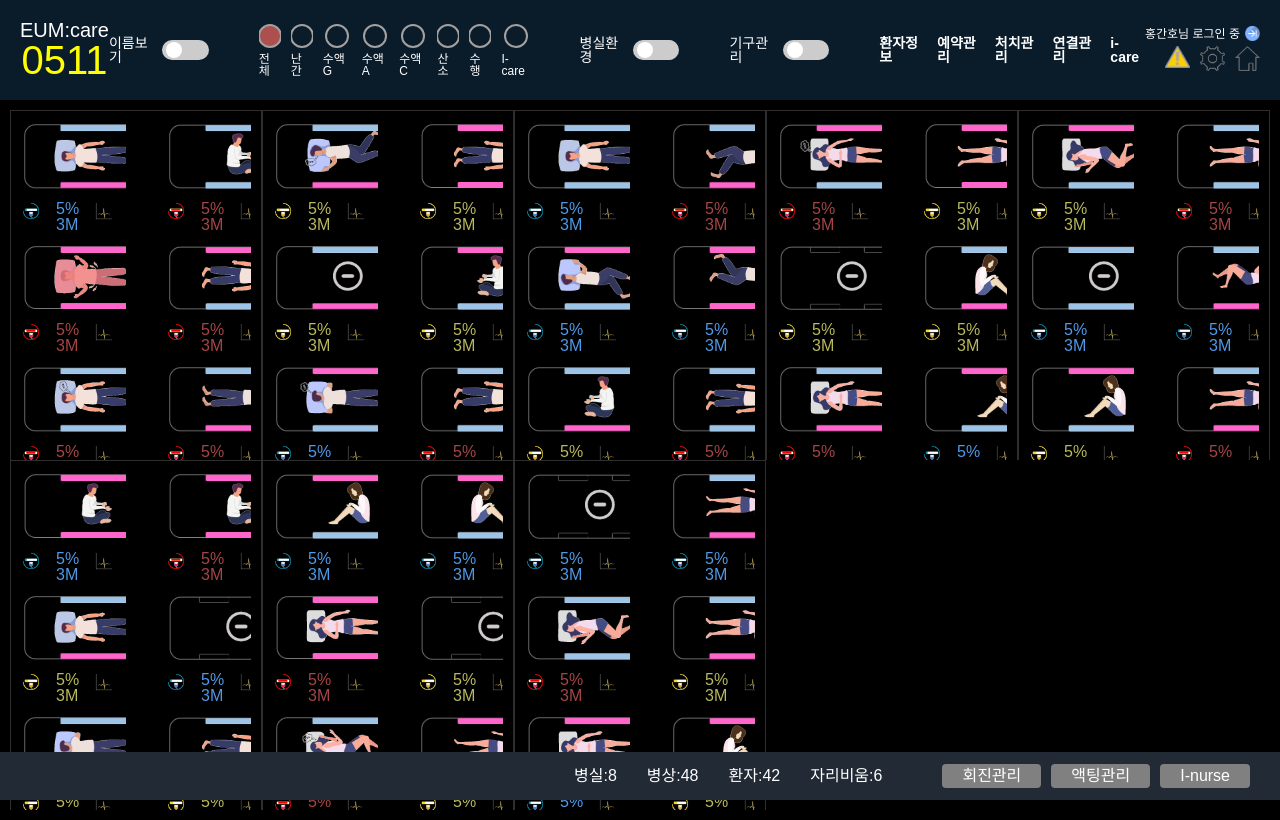
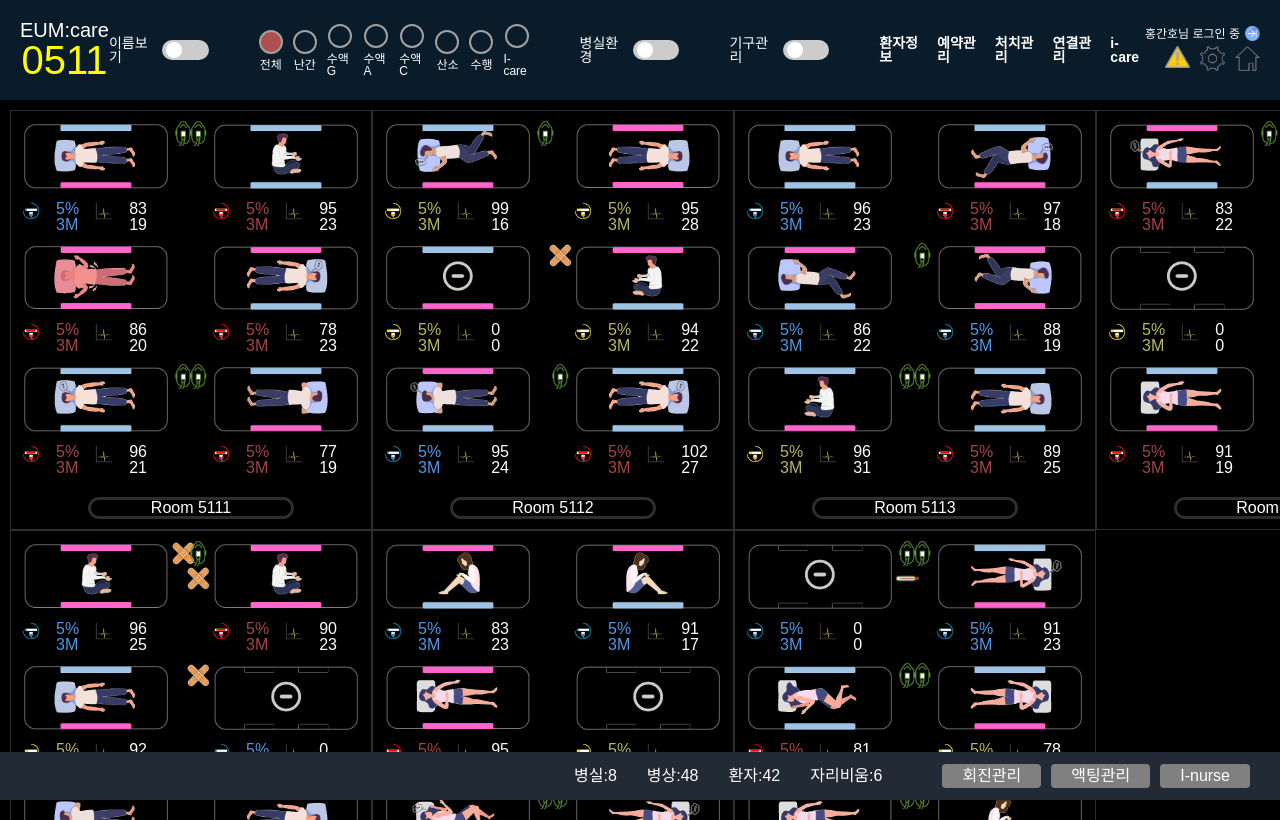
Before and after one commit to ckdgus222/health_care, a React (Vite) app: page / in a window 1280 px wide. Built offline with nearby package versions, Linux system fonts and the light colour scheme; a web font is replaced by a local one.

Commit message:
Design: 스크롤바 표시 삭제

```diff
--- a/src/index.css
+++ b/src/index.css
@@ -1,9 +1,14 @@
 @import url('./fonts/fonts.css');
 
 * {
-   overflow-x: hidden;
+   -ms-overflow-style: none;
 }
 
 body {
    font-family: 'Apple SD Gothic Neo', sans-serif;
+   overflow: hidden;
 }
+
+body::-webkit-scrollbar{
+   display:none;
+}
```
